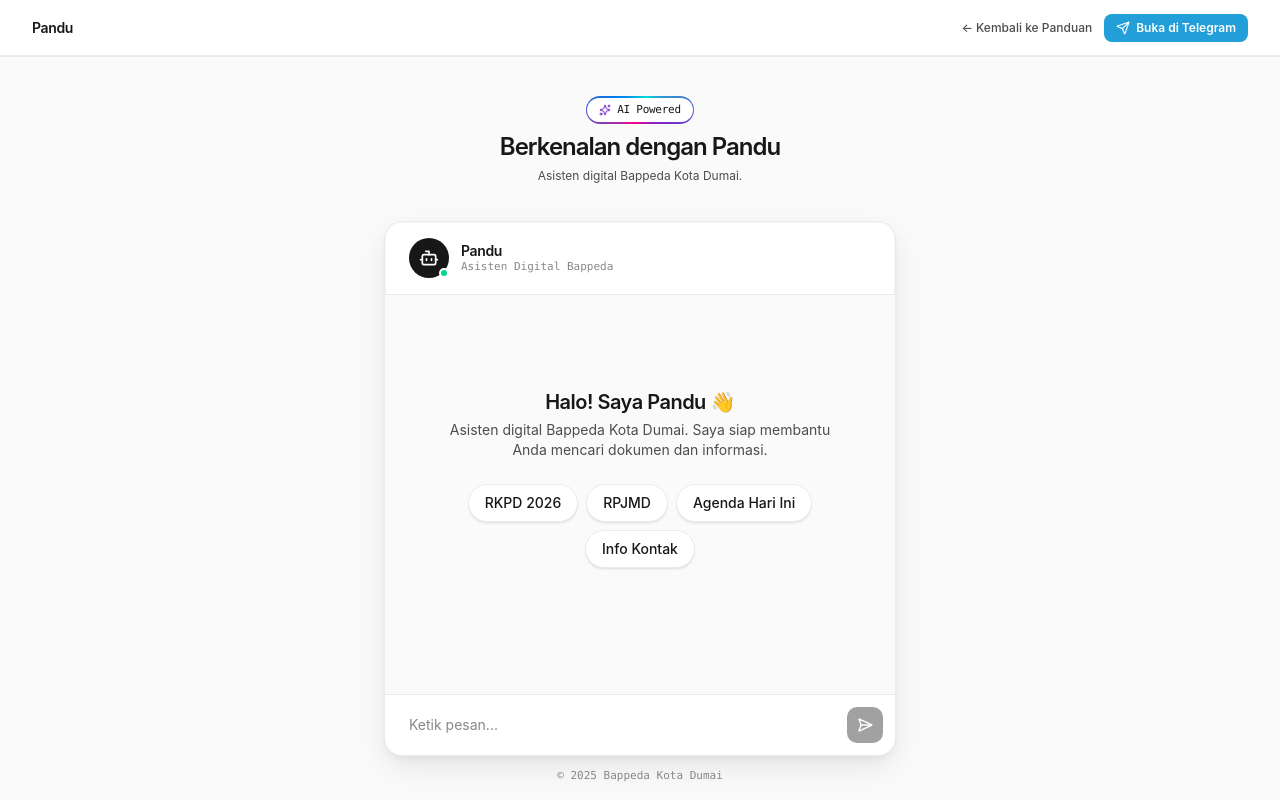
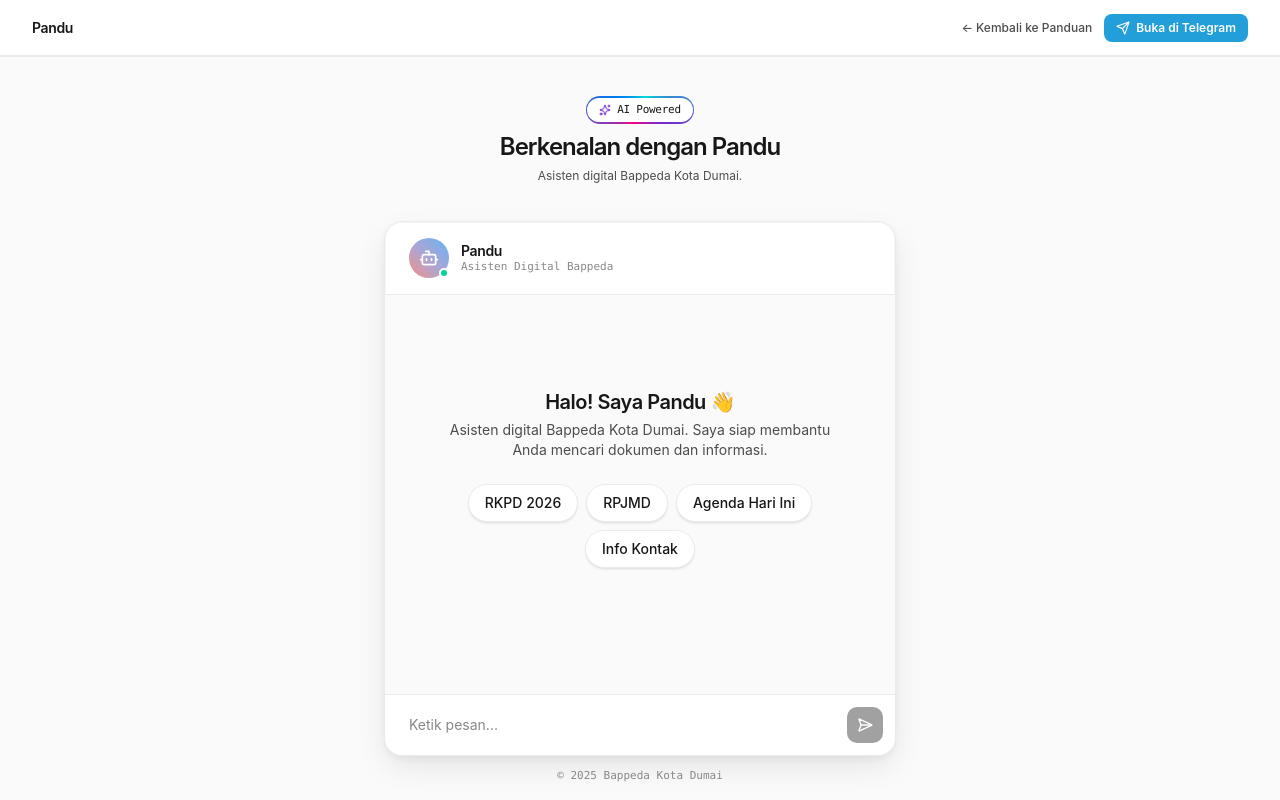
Before and after one commit to far1023/bppdDumBot, a React (Vite) app: page /chat in a window 1280 px wide. Built offline with nearby package versions, Linux system fonts and the light colour scheme.

Commit message:
feat: implement ChatWindow and BotAvatar components with messaging functionality

```diff
--- a/src/App.jsx
+++ b/src/App.jsx
@@ -6,10 +6,10 @@ import {
   PlaySquare,
   HelpCircle,
   MessageSquare,
-  Bot,
   Menu,
   X,
 } from "lucide-react";
+import BotAvatar from "./components/BotAvatar";
 import { AnimatePresence, motion } from "framer-motion";
 
 import AdminTab from "./components/AdminTab";
@@ -199,9 +199,7 @@ function DocsLayout() {
 
           {/* Logo / Product name */}
           <div className="flex items-center gap-2 flex-shrink-0">
-            <div className="w-7 h-7 rounded-md bg-[#171717] flex items-center justify-center">
-              <Bot className="w-4 h-4 text-white" />
-            </div>
+          <BotAvatar size="sm" shape="square" />
             <span className="text-sm font-semibold text-[#171717] tracking-tight">Pandu</span>
           </div>
 
@@ -243,9 +241,7 @@ function DocsLayout() {
               {/* Drawer header */}
               <div className="flex items-center justify-between mb-6 px-3">
                 <div className="flex items-center gap-2">
-                  <div className="w-7 h-7 rounded-md bg-[#171717] flex items-center justify-center">
-                    <Bot className="w-4 h-4 text-white" />
-                  </div>
+                  <BotAvatar size="sm" shape="square" />
                   <span className="text-sm font-semibold text-[#171717] tracking-tight">Pandu</span>
                 </div>
                 <button
--- /dev/null
+++ b/src/components/BotAvatar.jsx
@@ -0,0 +1,36 @@
+import { Bot } from "lucide-react";
+
+/**
+ * BotAvatar — reusable gradient bot icon.
+ *
+ * Props:
+ *   size   : "sm" | "md" | "lg"   (default: "md")
+ *            sm = w-7 h-7 / icon w-4 h-4  → navbar logo
+ *            md = w-8 h-8 / icon w-4 h-4  → chat message avatar
+ *            lg = w-10 h-10 / icon w-5 h-5 → chat header avatar
+ *
+ *   shape  : "circle" | "square"  (default: "circle")
+ *            circle = rounded-full
+ *            square = rounded-md
+ *
+ *   className : extra classes appended to the wrapper (optional)
+ */
+
+const SIZE = {
+  sm: { wrapper: "w-7 h-7",   icon: "w-4 h-4" },
+  md: { wrapper: "w-8 h-8",   icon: "w-4 h-4" },
+  lg: { wrapper: "w-10 h-10", icon: "w-5 h-5" },
+};
+
+export default function BotAvatar({ size = "md", shape = "circle", className = "" }) {
+  const { wrapper, icon } = SIZE[size] ?? SIZE.md;
+  const radius = shape === "square" ? "rounded-md" : "rounded-full";
+
+  return (
+    <div
+      className={`flex-shrink-0 ${wrapper} ${radius} bg-gradient-to-tr from-[#F28B82] via-[#A8A5D7] to-[#5CB3F0] flex items-center justify-center ${className}`}
+    >
+      <Bot className={`${icon} text-white`} />
+    </div>
+  );
+}
--- a/src/components/ChatWindow.jsx
+++ b/src/components/ChatWindow.jsx
@@ -1,5 +1,6 @@
 import { useState, useRef, useEffect, useCallback } from "react";
-import { Send, Bot, User, Loader2, Sparkles, SendHorizonal } from "lucide-react";
+import { Send, User, Loader2, Sparkles, SendHorizonal } from "lucide-react";
+import BotAvatar from "./BotAvatar";
 import { motion, AnimatePresence } from "framer-motion";
 
 const WEBHOOK_URL = "/api/ask";
@@ -19,9 +20,7 @@ function getCurrentTime() {
 function TypingIndicator() {
   return (
     <div className="flex items-end gap-2">
-      <div className="flex-shrink-0 w-8 h-8 rounded-full bg-[#f5f5f5] border border-[#ebebeb] flex items-center justify-center">
-        <Bot className="w-4 h-4 text-[#888888]" />
-      </div>
+      <BotAvatar size="md" />
       <div
         className="px-4 py-3 rounded-lg rounded-tl-sm border border-[#ebebeb] bg-white"
         style={{
@@ -57,16 +56,13 @@ function Message({ msg }) {
       {/* Avatar + Bubble row — both aligned to bottom of bubble */}
       <div className={`flex items-end gap-2 w-full ${isUser ? "flex-row-reverse" : "flex-row"}`}>
         {/* Avatar */}
-        <div
-          className={`flex-shrink-0 w-8 h-8 rounded-full flex items-center justify-center
-            ${isUser ? "bg-[#171717]" : "bg-[#f5f5f5] border border-[#ebebeb]"}`}
-        >
-          {isUser ? (
+        {isUser ? (
+          <div className="flex-shrink-0 w-8 h-8 rounded-full bg-[#171717] flex items-center justify-center">
             <User className="w-4 h-4 text-white" />
-          ) : (
-            <Bot className="w-4 h-4 text-[#888888]" />
-          )}
-        </div>
+          </div>
+        ) : (
+          <BotAvatar size="md" />
+        )}
 
         {/* Bubble — user grows right-to-left (ml-auto), bot left-to-right (mr-auto) */}
         <div
@@ -183,9 +179,7 @@ export default function ChatWindow() {
       {/* ── Chat header ── */}
       <div className="px-6 py-4 border-b border-[#ebebeb] flex items-center gap-3">
         <div className="relative">
-          <div className="w-10 h-10 rounded-full bg-[#171717] flex items-center justify-center">
-            <Bot className="w-5 h-5 text-white" />
-          </div>
+          <BotAvatar size="lg" />
           {/* Online dot */}
           <span className="absolute bottom-0 right-0 w-2.5 h-2.5 bg-emerald-400 rounded-full border-2 border-white" />
         </div>
```
